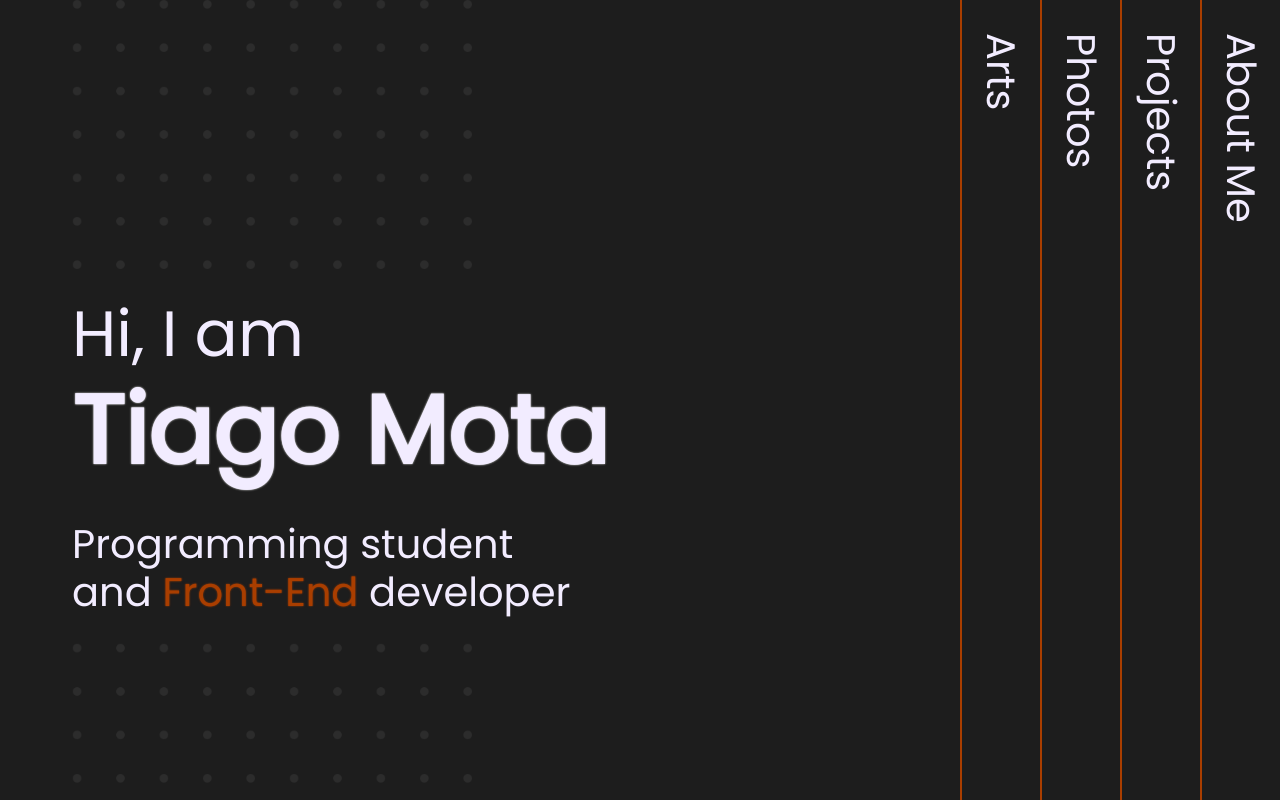
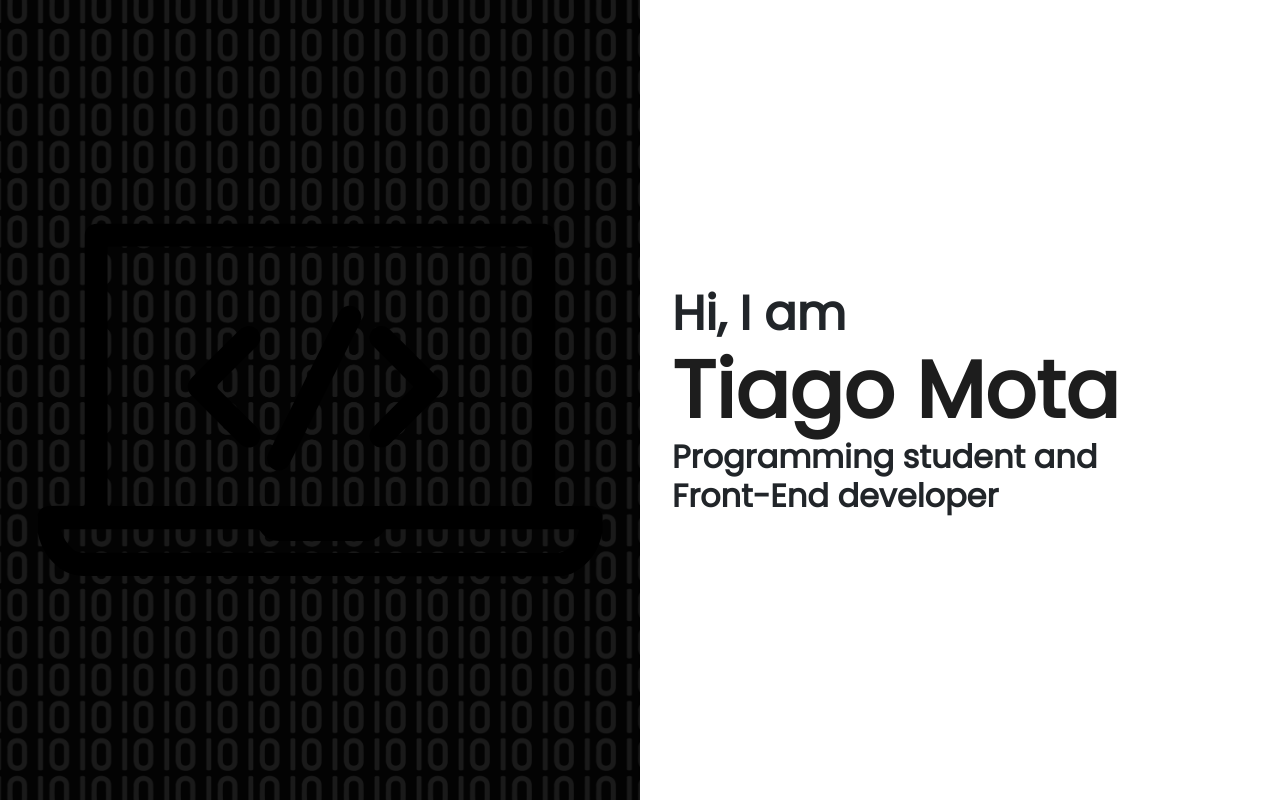
Before and after one commit to motinha122/Portfolio, a plain HTML site: page index.html in a window 1280 px wide. Drawn offline with nearby package versions, Linux system fonts and the light colour scheme.

Commit message:
Design changes

```diff
--- a/Css/sass.scss
+++ b/Css/sass.scss
@@ -9,112 +9,67 @@
 /* Body */
 
 body {
+    display: flex;
+    flex-direction: row;
     font-family: 'Poppins', sans-serif;
-    justify-content: flex-end;
-    background-color: #1D1D1D;
-    overflow-x: hidden;
+    background-color: #ffffff;
+    height: 100vh;
 }
 
-/* Hero */
-
-#main-text {
-
-    display: flex;
-    justify-content: center;
-    flex-direction: column;
-    margin-top: calc(10rem + 3vh);
-    margin-right: auto;
-    margin-bottom: calc(3rem + 3vh);
-    margin-left: calc(3rem + 3vh);
-    transition: 0.4s;
+.pattern {
+    @include center-div();
+    width: 50vw;
+    height: 100vh;
+    background-color: #1D1D1D;
+    overflow-y: hidden;
+    overflow-x: hidden;
+    background-image: url(/images/patt2.png);
+    background-repeat: repeat;
+    background-size: 800px;
+    background-position: center;
+    filter: brightness(0.1);
+    transition: background-size 0.4s, filter 0.4s;
 
     img {
-        z-index: -1;
-        position: relative;
-        width: calc(400px);
-        filter: brightness(0) saturate(100%) invert(11%) sepia(4%) saturate(9%) hue-rotate(342deg) brightness(102%) contrast(85%);
     }
 
-    .dots-1 {
-        bottom: 5%;
+    &:hover{
+        background-size: 820px !important;
+        filter: brightness(0.15) !important;
+        cursor: pointer;
     }
+}
 
-    .dots-2 {
-        top: 5%;
+main{
+    display: flex;
+    flex-direction: column;
+    justify-content: center;
+    width: fit-content;
+    transition: transform 0.1s;
+
+    h1,h2,h3{
+        font-weight: bold;
+        margin: 0;
+        margin-left:2rem;
+        width: 30rem;
     }
 
     h1 {
-        margin: 0;
-        font-size: 4rem;
-        color: #F2ECFF;
+        font-size: 5rem;
+        color: #1D1D1D;
     }
 
-    .name {
-        text-shadow: 0 0 2px #fff;
-        font-weight: bold;
-        font-size: 6rem;
+    h2 {
+        font-size: 3rem;
     }
 
-    .intro {
-        font-size: 2.5rem;
-        margin-top: 2rem;
-
-        span {
-            text-shadow: 0 0 2px #a93e00;
-            color: #a93e00;
-        }
-    }
-}
-
-/* Pages */
-
-main {
-    display: flex;
-    flex-direction: row;
-    overflow-y: hidden;
-    height: 100vh;
-
-    /* Laptop */
-
-    .pc {
-        margin-top: 50vh;
-        width: 50vh;
-        margin-right: 5%;
-        transition: 1s;
-
-        img {
-            filter: brightness(0) saturate(100%) invert(11%) sepia(4%) saturate(9%) hue-rotate(342deg) brightness(102%) contrast(85%);
-            width: 100%;
-        }
-        &:hover{
-            filter: brightness(0) saturate(100%) invert(28%) sepia(2%) saturate(261%) hue-rotate(40deg) brightness(93%) contrast(90%);
-        }
+    h3 {
+        font-size: 32px;
     }
 
+    .span-1 {
+        text-shadow: 0 0 2px #a93e00;
+        color: #a93e00;
+    }
 
-    button {
-        height: 100vh;
-        border: 0;
-        border-left: 2px solid #a93e00;
-        background-color: #1D1D1D;
-        color: #F2ECFF;
-        width: calc(1rem + 5vw);
-        display: flex;
-        transition: 0.4s;
-        justify-content: center;
-
-        &:hover{
-            background-color: #484848;
-            color: #F2ECFF;
-            width: calc(1rem + 6vw);
-
-        }
-
-        span {
-            font-size: 2.5rem;
-            margin-top: 2rem;
-            writing-mode: vertical-rl;
-            text-orientation: mixed;
-        }
-    }
 }
--- a/index.html
+++ b/index.html
@@ -4,7 +4,7 @@
 <head>
     <meta charset="UTF-8">
     <meta http-equiv="X-UA-Compatible" content="IE=edge">
-    <meta name="viewport" content="width=device-width">
+    <meta name="viewport" content="width=device-width, initial-scale=1.0">
     <title>Portfolio</title>
     <!--Font-->
     <link href="https://fonts.googleapis.com/css2?family=Poppins&display=swap" rel="stylesheet">
@@ -23,43 +23,17 @@
 </head>
 
 <body>
+
+    <section class="pattern">
+        <img src="/images/pc.svg" alt="laptop">
+    </section>
+
     <main>
+        <h2>Hi, I am</h2>
+        <h1>Tiago Mota</h1>
+        <h3>Programming student and <br> Front-End developer</h3>
+    </main>
 
-        <!--Hero-->
-
-        <section id="main-text">
-            <img class="dots-1" src="/images/Dots.png" alt="Dots">
-            <h1 class="hi">Hi, I am</h1>
-            <h1 class="name">Tiago Mota</h1>
-            <h1 class="intro">Programming student<br>and <span>Front-End</span> developer</h1>
-            <img class="dots-2" src="/images/Dots.png" alt="Dots">
-        </section>
-
-        <!--Laptop-->
-
-        <!-- <section class="pc">
-            <img src="/images/pc.png" alt="Computer">
-        </section> -->
-
-        <!--Pages-->
-
-        <section id="button-art">
-            <button onmouseenter="hoverButtons()" onmouseleave="hoverButtonsRevert()" onclick=""><span>Arts</span></button>
-        </section>
-
-        <section id="button-photos">
-            <button onmouseenter="hoverButtons()" onmouseleave="hoverButtonsRevert()" onclick=""><span>Photos</span></button>
-        </section>
-
-        <section id="button-projects">
-            <button onmouseenter="hoverButtons()" onmouseleave="hoverButtonsRevert()" onclick=""><span>Projects</span></button>
-        </section>
-
-        <section id="button-about">
-            <button onmouseenter="hoverButtons()" onmouseleave="hoverButtonsRevert()" onclick=""><span>About Me</span></button>
-        </section>
-
-    </main>
 </body>
 
 </html>
--- a/script.js
+++ b/script.js
@@ -1,10 +1,11 @@
-let $ = (w) => document.querySelector(w);
-let print = (p) => console.log(p);
+const $ = (w) => document.querySelector(w);
+const print = (...p) => console.log(...p);
+const text = $("main");
 
-function hoverButtons(){
-    $("#main-text").style.marginLeft = "calc(3.5rem + 3vh)";
-}
+document.addEventListener("mousemove", (e) =>{
 
-function hoverButtonsRevert(){
-    $("#main-text").style.marginLeft = "calc(3rem + 3vh)";
-}
+    const percent = 1 - (e.clientX / window.innerWidth) - 0.5;
+    const translate = percent*15;
+    print(percent,translate);
+    text.style.transform = `translateX(${translate}px)`;
+})
```
Also changed, not shown: Css/sass.css, images/patt2.png (added), images/pattern.svg (added), images/patternzerone.png (added), images/pc.svg (added), 1 other file.
